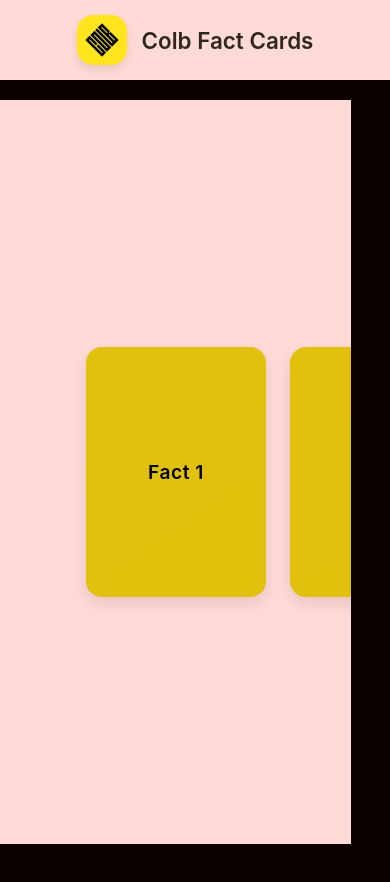
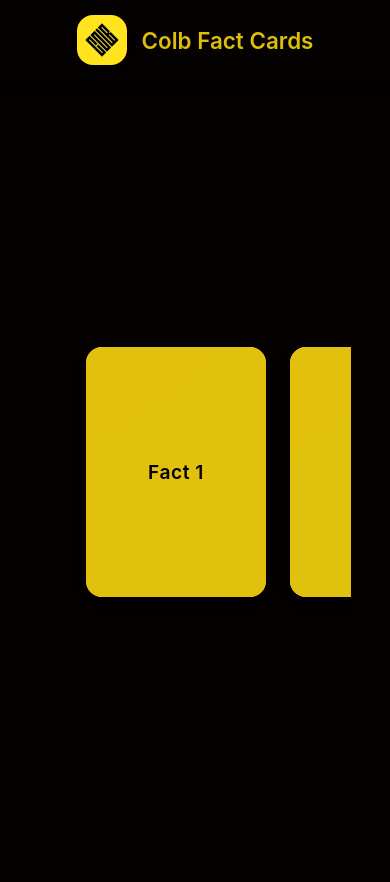
Before and after one commit to pesumico/Colb-Fact-Cards, a plain HTML site: page index.html in a window 390 px wide. Drawn offline with Linux system fonts and the light colour scheme.

Commit message:
Add files via upload

```diff
--- a/index.html
+++ b/index.html
@@ -1,4 +1,5 @@
 <!DOCTYPE html>
+
 <html lang="en">
 <head>
 <meta charset="UTF-8" />
@@ -139,13 +140,13 @@ transform: rotateY(180deg);
 border: 1px solid #d8ccb7;
 }
 
-/* MOBILE VIEW */
+/* MOBILE VIEW (now identical to desktop) */
 @media (max-width: 768px) {
 html,
 body {
 height: 100vh;
 overflow-y: hidden;
-background-color: #0b0201; /* same exact color as desktop */
+background-color: #050100; /* exact same color as desktop */
 }
 
 header {
@@ -153,10 +154,10 @@ position: fixed;
 top: 0;
 left: 0;
 width: 100%;
-background: #ffdad6; /* same tone */
+background: #050100; /* unified color */
 padding: 15px 0;
 margin: 0;
-box-shadow: 0 4px 12px rgba(0, 0, 0, 0.1);
+box-shadow: 0 4px 12px rgba(0, 0, 0, 0.3);
 z-index: 1000;
 }
 
@@ -167,7 +168,7 @@ height: 50px;
 
 h1 {
 font-size: 1.4rem;
-color: #2e271a;
+color: #e1c10afb;
 }
 
 #cardContainer {
@@ -182,19 +183,19 @@ overflow-x: auto;
 overflow-y: hidden;
 scroll-padding: 30px;
 padding: 20px 30px;
-background-color: #ffdad6; /* unified tone with desktop */
+background-color: #050100; /* unified tone with desktop */
 }
 
 .card {
 flex: 0 0 180px;
 height: 250px;
 }
-}
-</style>
+} </style>
+
 </head>
 <body>
 <header>
-<img src="colb.jpg" alt="Gensyn Logo" />
+<img src="colb.jpg" alt="Colb Logo" />
 <h1>Colb Fact Cards</h1>
 </header>
 
@@ -265,5 +266,6 @@ container.style.paddingRight = `${sidePad}px`;
 window.addEventListener("load", adjustPadding);
 window.addEventListener("resize", adjustPadding);
 </script>
+
 </body>
 </html>
```
